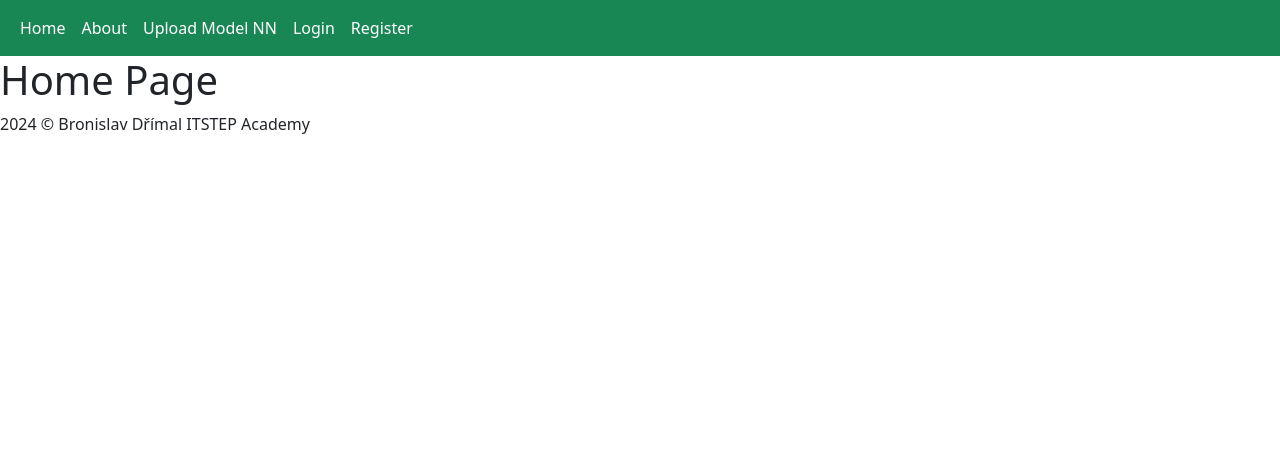
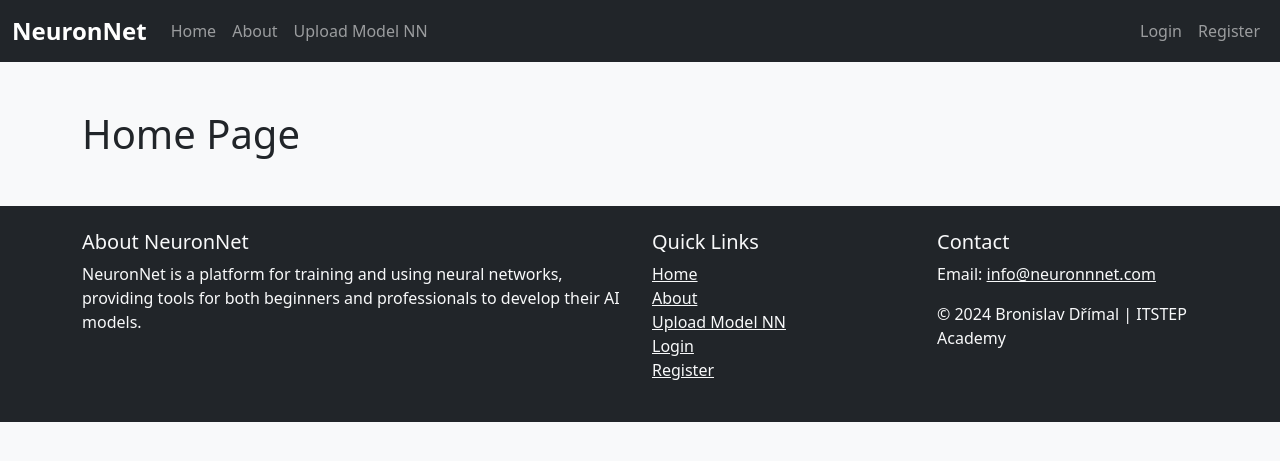
Before and after one commit to bronekd/final_work, a Django app: page / in a window 1280 px wide. Shown: the top 461 px of the page. Run offline with Django 5.2, Linux system fonts and the light colour scheme.

Commit message:
integrace css

```diff
--- a/project-tempalte/my_web/core/templates/footer.html
+++ b/project-tempalte/my_web/core/templates/footer.html
@@ -1 +1,31 @@
-<footer>2024 &copy; Bronislav Dřímal ITSTEP Academy</footer>
+<!-- <footer>2024 &copy; Bronislav Dřímal ITSTEP Academy</footer> -->
+<footer class="bg-dark text-light py-4 mt-auto">
+  <div class="container">
+    <div class="row">
+      <div class="col-md-6">
+        <h5>About NeuronNet</h5>
+        <p>NeuronNet is a platform for training and using neural networks, providing tools for both beginners and professionals to develop their AI models.</p>
+      </div>
+      <div class="col-md-3">
+        <h5>Quick Links</h5>
+        <ul class="list-unstyled">
+          <li><a href="{% url 'home' %}" class="text-light">Home</a></li>
+          <li><a href="{% url 'about' %}" class="text-light">About</a></li>
+          <li><a href="{% url 'upload_model' %}" class="text-light">Upload Model NN</a></li>
+          {% if user.is_authenticated %}
+            <li><a href="{% url 'profile' %}" class="text-light">Profile</a></li>
+            <li><a href="{% url 'logout' %}" class="text-light">Logout</a></li>
+          {% else %}
+            <li><a href="{% url 'login' %}" class="text-light">Login</a></li>
+            <li><a href="{% url 'register' %}" class="text-light">Register</a></li>
+          {% endif %}
+        </ul>
+      </div>
+      <div class="col-md-3">
+        <h5>Contact</h5>
+        <p>Email: <a href="mailto:info@neuronnnet.com" class="text-light">info@neuronnnet.com</a></p>
+        <p>© 2024 Bronislav Dřímal | ITSTEP Academy</p>
+      </div>
+    </div>
+  </div>
+</footer>
--- a/project-tempalte/my_web/core/templates/header.html
+++ b/project-tempalte/my_web/core/templates/header.html
@@ -1,22 +1,31 @@
 <header>
-    <nav class="navbar navbar-expand-sm bg-success navbar-dark">
+  <nav class="navbar navbar-expand-lg navbar-dark bg-dark">
     <div class="container-fluid">
+      <a class="navbar-brand" href="{% url 'home' %}">NeuronNet</a>
+      <button class="navbar-toggler" type="button" data-bs-toggle="collapse" data-bs-target="#navbarNav" aria-controls="navbarNav" aria-expanded="false" aria-label="Toggle navigation">
+        <span class="navbar-toggler-icon"></span>
+      </button>
+      <div class="collapse navbar-collapse" id="navbarNav">
+        <ul class="navbar-nav me-auto">
+          <li class="nav-item"><a class="nav-link" href="{% url 'home' %}">Home</a></li>
+          <li class="nav-item"><a class="nav-link" href="{% url 'about' %}">About</a></li>
+          <li class="nav-item"><a class="nav-link" href="{% url 'upload_model' %}">Upload Model NN</a></li>
+        </ul>
         <ul class="navbar-nav">
-            <li class="nav-item"><a class="nav-link active" href="{% url 'home' %}">Home</a></li>
-            <li class="nav-item"><a class="nav-link active" href="{% url 'about' %}">About</a></li>
-            <li class="nav-item"><a class="nav-link active" href="{% url 'upload_model' %}">Upload Model NN</a></li>
-            <br>
           {% if user.is_authenticated %}
-                <a class="nav-link active" href="{% url 'profile' %}">Profile</a>
-                <form action="{% url 'logout' %}" method="post">
+            <li class="nav-item"><a class="nav-link" href="{% url 'profile' %}">Profile</a></li>
+            <li class="nav-item">
+              <form class="d-inline" action="{% url 'logout' %}" method="post">
                 {% csrf_token %}
-                    <button type="submit">Logout</button>
+                <button class="btn btn-outline-light" type="submit">Logout</button>
               </form>
+            </li>
           {% else %}
-                <a class="nav-link active" href="{% url 'login' %}">Login</a>
-                <a class="nav-link active" href="{% url 'register' %}">Register</a>
+            <li class="nav-item"><a class="nav-link" href="{% url 'login' %}">Login</a></li>
+            <li class="nav-item"><a class="nav-link" href="{% url 'register' %}">Register</a></li>
           {% endif %}
         </ul>
       </div>
+    </div>
   </nav>
 </header>
--- a/project-tempalte/my_web/core/templates/master.html
+++ b/project-tempalte/my_web/core/templates/master.html
@@ -1,19 +1,36 @@
 {% load static %}
 
 <!DOCTYPE html>
-<html>
+<html lang="en">
 <head>
-  <title>{% block title %}{% endblock %}</title>
-  <link rel="stylesheet" href="{% static 'css/styles.css' '%}">
+  <meta charset="UTF-8">
+  <meta name="viewport" content="width=device-width, initial-scale=1.0">
+  <title>{% block title %}NeuronNet{% endblock %}</title>
+  <link rel="stylesheet" href="{% static 'css/styles.css' %}">
   <link href="https://cdn.jsdelivr.net/npm/bootstrap@5.3.3/dist/css/bootstrap.min.css" rel="stylesheet">
   <script src="https://cdn.jsdelivr.net/npm/bootstrap@5.3.3/dist/js/bootstrap.bundle.min.js"></script>
+  <style>
+    body {
+      background-color: #f8f9fa;
+    }
+    .navbar-dark .navbar-nav .nav-link {
+      font-weight: 500;
+    }
+    .navbar-brand {
+      font-weight: bold;
+      font-size: 1.5rem;
+    }
+  </style>
 </head>
 <body>
-{% include 'header.html' %}
+  {% include 'header.html' %}
 
-{% block content %}
-{% endblock %}
+  <div class="container my-5">
+    {% block content %}
+    <!-- Obsah stránky -->
+    {% endblock %}
+  </div>
 
-{% include 'footer.html' %}
+  {% include 'footer.html' %}
 </body>
 </html>
```
Also changed, not shown: README (kopie).md (+1 -1 lines), nastaveniVENV.txt (added, +42 -0 lines), project-tempalte/my_web/core/templates/headr_old.html (added, +22 -0 lines), project-tempalte/my_web/core/templates/master_old.html (added, +19 -0 lines). Lines whose indentation alone changed are shown as unchanged.
